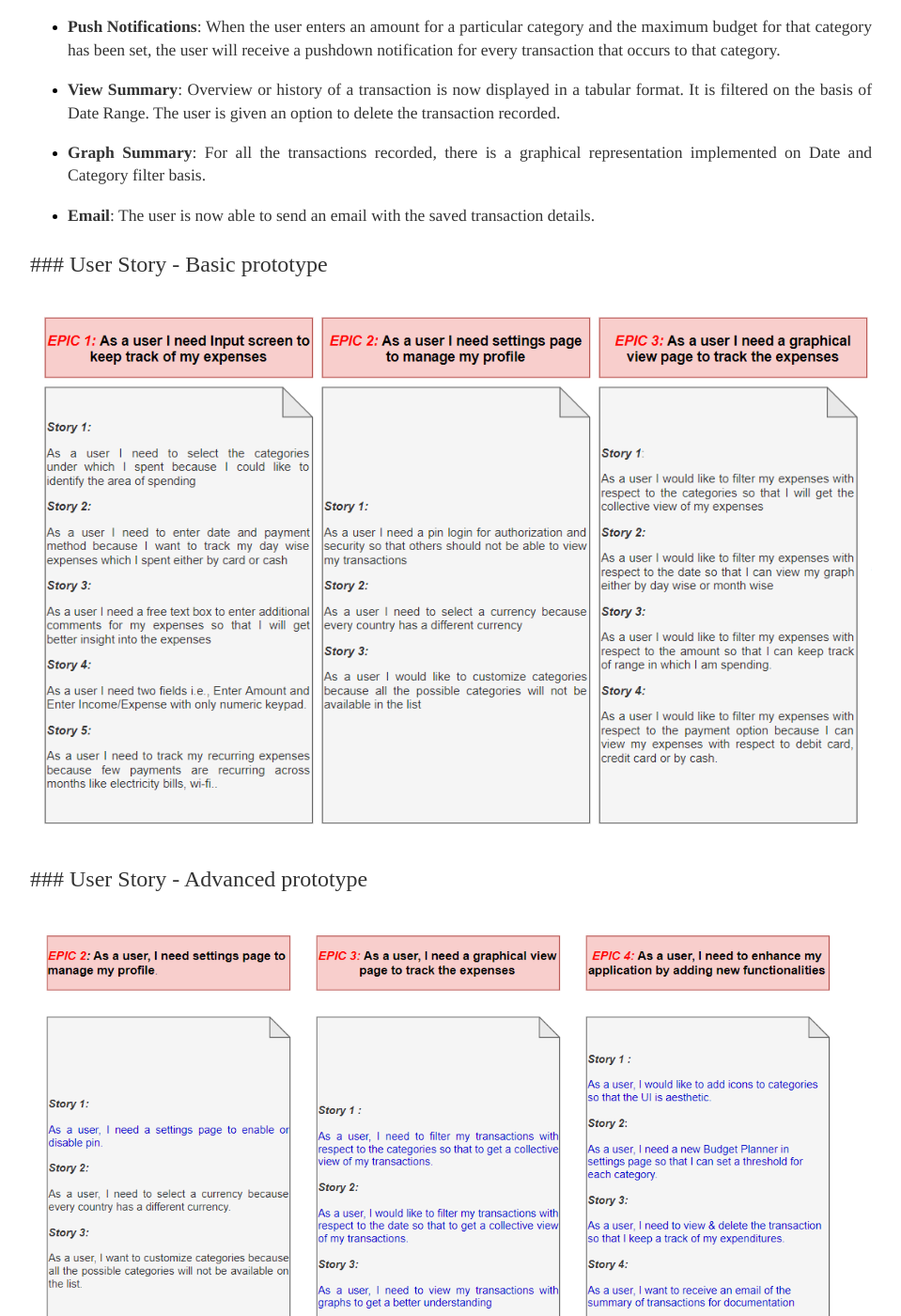
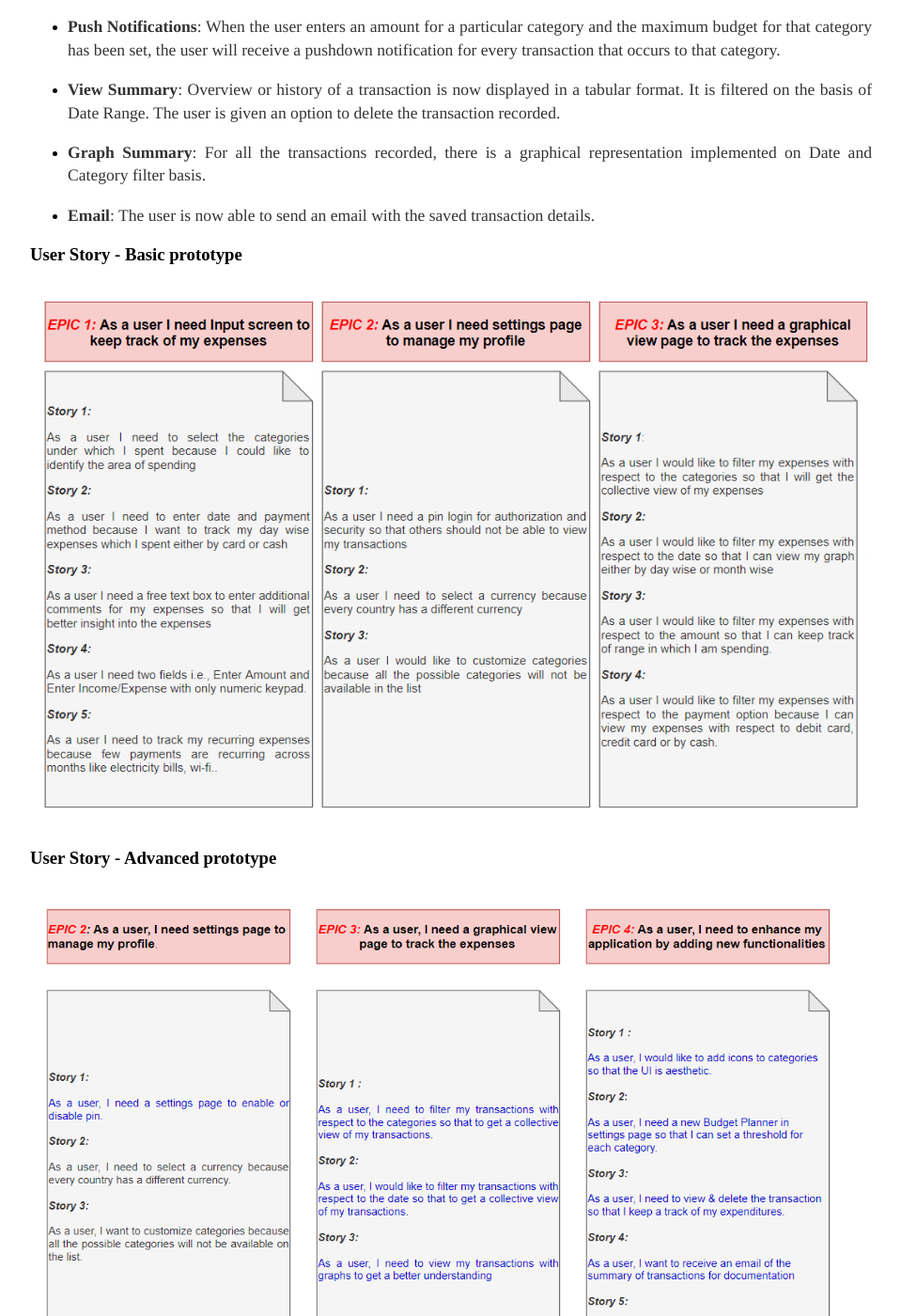
Before and after one commit to DBSE-teaching/isee2019-Sky-Net, a Jekyll site: the page built from docs/_posts/2019-06-04-third-post.md, in a window 1280 px wide and 1400 px high, scrolled down 6630 px. Shown: the whole window at 94% size, without its empty margins (160-1119 px from the left). Built offline with Jekyll 4.4.1, drawn with Linux system fonts in a browser that asks for light colours; some of the changed text lies outside the part shown.

Commit message:
Update 2019-06-04-third-post.md

```diff
--- a/docs/_posts/2019-06-04-third-post.md
+++ b/docs/_posts/2019-06-04-third-post.md
@@ -103,15 +103,15 @@
 <li><p style="font-family:Times;font-size:110%;text-align:justify"><b>Graph Summary</b>:  For all the transactions recorded, there is a graphical representation implemented on Date and Category filter basis.</p></li>
   <li><p style="font-family:Times;font-size:110%;text-align:justify"><b>Email</b>: The user is now able to send an email with the saved transaction details.</p></li></ul>
 
- ### User Story - Basic prototype
+### User Story - Basic prototype
 
 ![Deadline image]({{site.baseurl}}/images/olduserstories.png "Old User Stories"){:height="50%" width="100%"}
 
- ### User Story - Advanced prototype
+### User Story - Advanced prototype
 
 ![Deadline image]({{site.baseurl}}/images/newuserstories.png "New User Stories"){:height="50%" width="100%"}
 
- ### Updated Class diagram
+### Updated Class diagram
 
 ![Deadline image]({{site.baseurl}}/images/classdiagramnew.png "class diagram new"){:height="50%" width="100%"}
 
@@ -128,7 +128,7 @@
 <p style="font-family:Times;font-size:120%;text-align:justify"> &nbsp;&nbsp;&nbsp;Category Icon &nbsp;&nbsp;&nbsp;&nbsp;&nbsp;&nbsp;&nbsp;&nbsp;&nbsp;&nbsp;&nbsp;&nbsp;&nbsp;&nbsp;&nbsp;&nbsp;&nbsp;&nbsp;&nbsp;&nbsp;&nbsp;&nbsp;&nbsp;&nbsp;&nbsp;&nbsp;&nbsp;&nbsp;&nbsp;&nbsp;&nbsp;&nbsp;&nbsp;&nbsp;&nbsp;&nbsp;&nbsp;&nbsp;&nbsp;&nbsp;View Summary filter &nbsp;&nbsp;&nbsp;&nbsp;&nbsp;&nbsp;&nbsp;&nbsp;&nbsp;&nbsp;&nbsp;&nbsp;&nbsp;&nbsp;&nbsp;&nbsp;&nbsp;&nbsp;&nbsp; View Graph by Category &nbsp;&nbsp;&nbsp;&nbsp;&nbsp;&nbsp;&nbsp;&nbsp;&nbsp;&nbsp;&nbsp;&nbsp;&nbsp;&nbsp;&nbsp;&nbsp;&nbsp;&nbsp;&nbsp;&nbsp;&nbsp;&nbsp;&nbsp;&nbsp; Pie Chart </p>
 ![Deadline image]({{site.baseurl}}/images/AdvancedPrototype2.png "Img 5, Img 6, Img 7, Img 8"){:height="50%" width="100%"}
 
-<p style="font-family:Times;font-size:140%;text-align:justify">&nbsp;&nbsp;&nbsp;&nbsp;&nbsp;&nbsp;&nbsp;&nbsp;&nbsp;&nbsp;&nbsp;&nbsp;&nbsp;&nbsp;&nbsp;&nbsp;&nbsp;&nbsp;&nbsp;&nbsp;&nbsp;&nbsp;&nbsp;&nbsp;&nbsp;&nbsp;&nbsp;&nbsp;&nbsp;&nbsp;&nbsp;&nbsp;&nbsp;&nbsp;&nbsp;&nbsp;&nbsp;&nbsp;&nbsp;&nbsp;Thanks for visiting our Blog!!</p>
+<p style="font-family:Times;font-size:160%;text-align:justify">&nbsp;&nbsp;&nbsp;&nbsp;&nbsp;&nbsp;&nbsp;&nbsp;&nbsp;&nbsp;&nbsp;&nbsp;&nbsp;&nbsp;&nbsp;&nbsp;&nbsp;&nbsp;&nbsp;&nbsp;&nbsp;&nbsp;&nbsp;&nbsp;&nbsp;&nbsp;&nbsp;&nbsp;&nbsp;&nbsp;&nbsp;&nbsp;&nbsp;&nbsp;&nbsp;&nbsp;&nbsp;&nbsp;&nbsp;&nbsp;&nbsp;&nbsp;&nbsp;&nbsp;&nbsp;&nbsp;&nbsp;&nbsp;Thanks for visiting our Blog!!</p>
 
 ### Resourses
 
```
